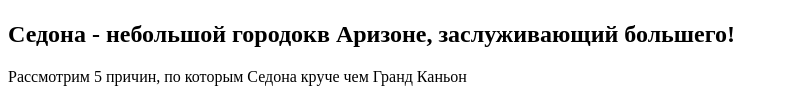
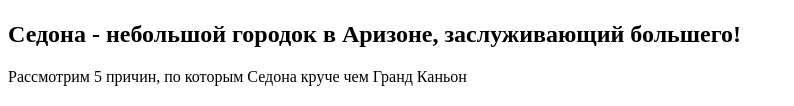
Before and after one commit to Julia86Julia/114289-sedona-20, a website: page index.html in a window 1280 px wide. Shown: the part 501-607 px from the top of the page, without its empty margins (0-794 px from the left). Drawn offline with Linux system fonts and the light colour scheme.

Commit message:
index change

```diff
--- a/index.html
+++ b/index.html
@@ -40,7 +40,7 @@
         </section>
         <section class="intro">
             <div class="intro__wrapper">
-                <h2 class="intro__main-title">Седона - небольшой городокв Аризоне, заслуживающий большего!</h2>
+                <h2 class="intro__main-title">Седона - небольшой городок в Аризоне, заслуживающий большего!</h2>
                 <p class="intro__cause">Рассмотрим 5 причин, по которым Седона круче чем Гранд Каньон </p>
             </div>
             <ul class="intro__list">
```
